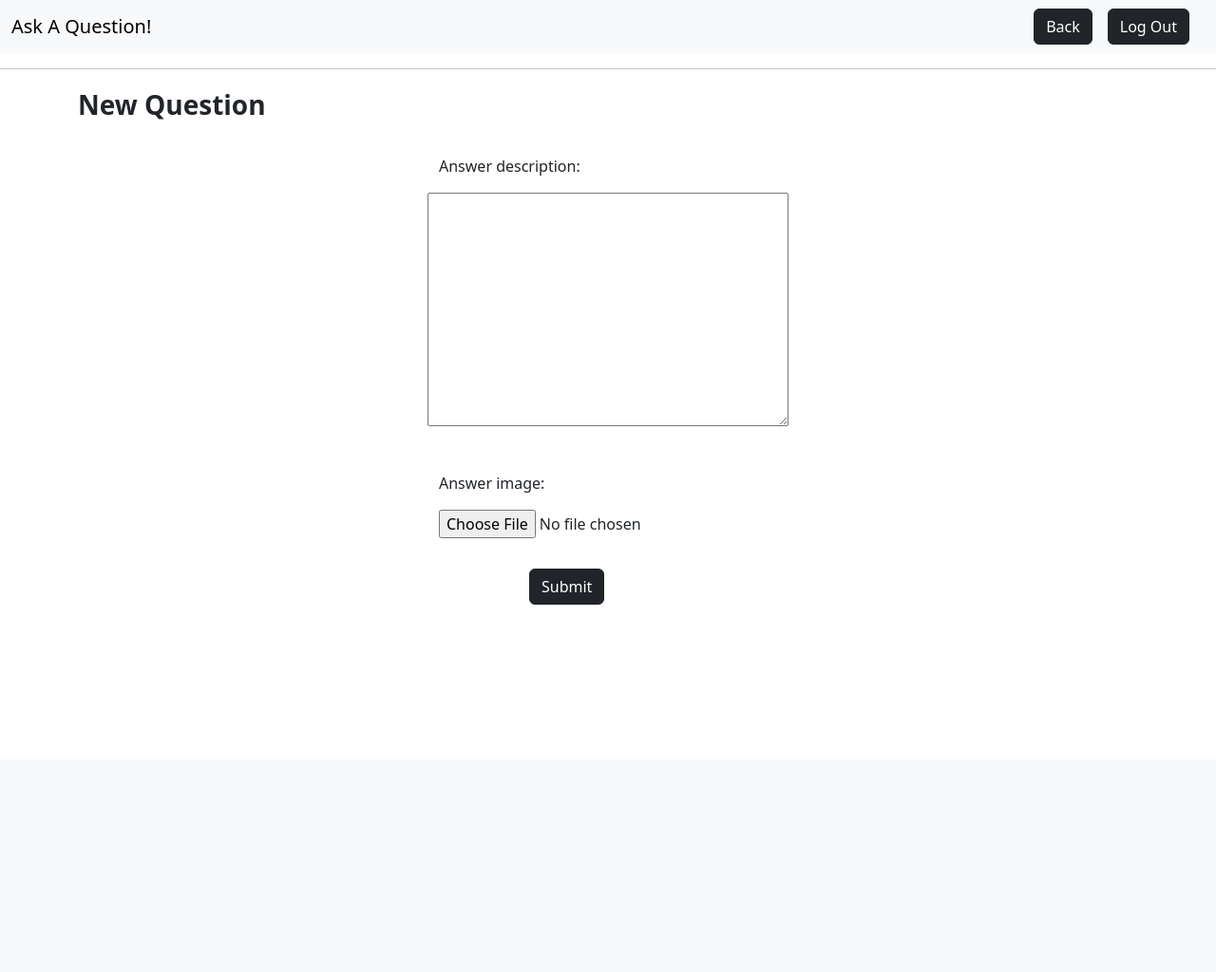
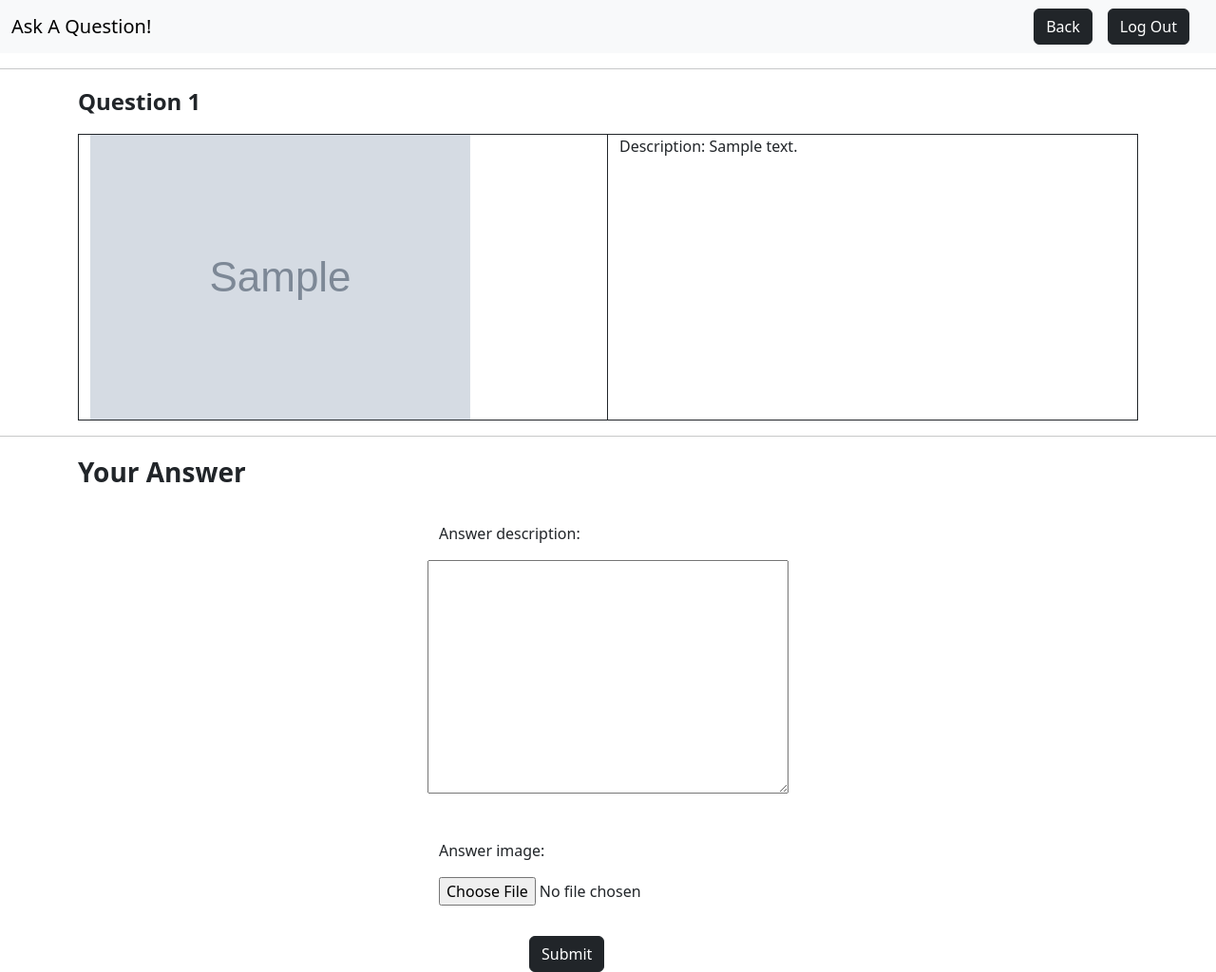
Before and after one commit to FlyingDonkeys/tuition, a Django app: page /new_answer/1 in a window 1280 px wide. Shown: the whole page at 95% size. Before the commit the page ends 637 px from the top, so only its background shows below. Run offline with Django 5.2, Linux system fonts and the light colour scheme; a user stored in the database is signed in; tables that the repository leaves empty hold one stand-in row (values such as "Sample post"); grey boxes marked "Sample" are stand-in pictures.

Commit message:
done with debugging

```diff
--- a/tuition/Questions/views.py
+++ b/tuition/Questions/views.py
@@ -105,7 +105,8 @@ def new_answer(request, question_id):
     if (request.method == "GET"):
         return render(request, "new_answer.html", context={
             "form": AnswerForm(),
-            "question_id": question_id
+            "question_id": question_id,
+            "question": Question.objects.get(id=question_id)
         })
     elif (request.method == "POST"):
         form = AnswerForm(request.POST, request.FILES)
@@ -118,12 +119,15 @@ def new_answer(request, question_id):
             )
             answer.save()
             # Remember to mark the question as solved
-            Question.objects.get(id=question_id).is_solved = True
+            question = Question.objects.get(id=question_id)
+            question.is_solved = True
+            question.save()
             return HttpResponseRedirect(reverse("home"))
         else:
             return render(request, "new_answer.html", context={
                 "form": AnswerForm(request.POST),
-                "question_id": question_id
+                "question_id": question_id,
+                "question": Question.objects.get(id=question_id)
             })
 
 
--- a/tuition/templates/Questions/new_answer.html
+++ b/tuition/templates/Questions/new_answer.html
@@ -14,8 +14,24 @@
 {% endblock %}
 
 {% block body %}
-    <div class="container" id="new_question">
-        <p class="fs-3 fw-semibold mb-3">New Question</p>
+    <div class="container">
+        <p class="fs-4 fw-semibold mb-3">Question {{ question.id }}</p>
+        <div class="container border border-dark mb-3">
+            <div class="row">
+                <div class="col-6 border-end border-dark">
+                    <img src="{{ question.question_image.url }}" class="img-fluid" alt="https://www.google.com/url?sa=i&url=https%3A%2F%2Fwww.freepik.com%2Fpremium-vector%2Fdefault-image-icon-vector-missing-picture-page-website-design-mobile-app-no-photo-available_33011701.htm&psig=AOvVaw0IR2NPn9C3SH9F9y0bOe40&ust=1723553371467000&source=images&cd=vfe&opi=89978449&ved=0CBEQjRxqFwoTCNi53-W-74cDFQAAAAAdAAAAABAS">
+                </div>
+                <div class="col-6">
+                    <div class="row mb-1">
+                        <p class="text-break">Description: {{ question.question_description }}</p>
+                    </div>
+                </div>
+            </div>
+        </div>
+    </div>
+    <hr>
+    <div class="container" id="new_answer">
+        <p class="fs-3 fw-semibold mb-3">Your Answer</p>
         <form enctype="multipart/form-data" action="{% url 'new_answer' question_id %}" method="post" novalidate>
             {% csrf_token %}
             {% for field in form.visible_fields %}
--- a/tuition/tuition/settings.py
+++ b/tuition/tuition/settings.py
@@ -27,6 +27,7 @@ SECRET_KEY = 'django-insecure-t^@(!yqa2s0(#-hp4212yfa(zxg85ob!2%ujsm(p_v+cw%x074
 DEBUG = True
 
 ALLOWED_HOSTS = [
+    "127.0.0.1",
     "tuition-production.up.railway.app"
 ]
 
@@ -134,7 +135,7 @@ STATICFILES_STORAGE = 'whitenoise.storage.CompressedStaticFilesStorage'
 STATIC_URL = '/Questions/static/'
 
 STATICFILES_DIRS = [
-    os.path.join(BASE_DIR, "static")
+    os.path.join(BASE_DIR, "Questions/static")
 ]
 
 STATIC_ROOT = os.path.join(BASE_DIR, 'staticfiles')
```
Also changed, not shown: tuition/db.sqlite3.
